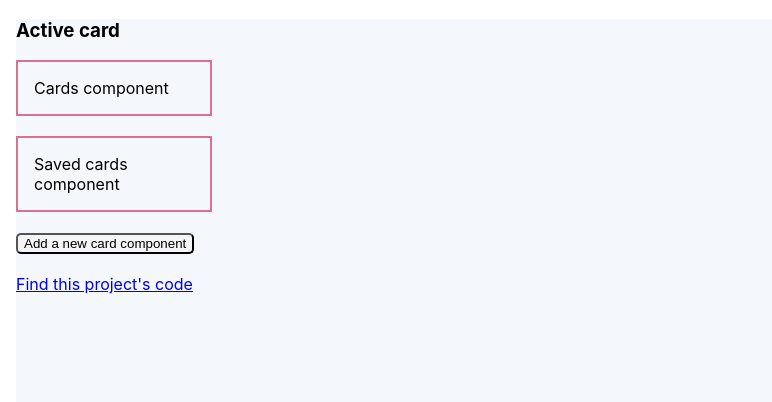
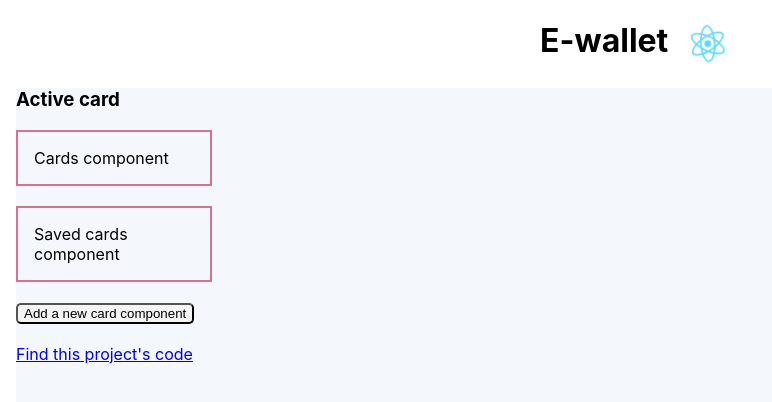
Before and after one commit to tonilingardsson/e-wallet-react, a React (Create React App) app: page / in a window 1280 px wide. Shown: the top 402 px of the page, without its empty margins (0-772 px from the left). Built offline with nearby package versions, Linux system fonts and the light colour scheme.

Commit message:
Updated initial index with the new app content.

```diff
--- a/src/index.css
+++ b/src/index.css
@@ -11,3 +11,35 @@ code {
   font-family: source-code-pro, Menlo, Monaco, Consolas, 'Courier New',
     monospace;
 }
+
+.App-logo {
+  max-width: 2em;
+  max-height: fit-content;
+  vertical-align: middle;
+  animation: logoRotate 2s linear infinite;
+}
+
+@keyframes logoRotate {
+  from {
+    transform: rotate(0deg);
+  }
+  to {
+    transform: rotate(360deg);
+  }
+}
+
+h1 {
+  text-align: center;
+  animation: fadeInDown 0.8s ease-out;
+}
+
+@keyframes fadeInDown {
+  from {
+    opacity: 0;
+    transform: translateY(-20px);
+  }
+  to {
+    opacity: 1;
+    transform: translateY(0);
+  }
+}
--- a/src/index.js
+++ b/src/index.js
@@ -3,10 +3,14 @@ import ReactDOM from 'react-dom/client';
 import './index.css';
 import App from './App';
 import reportWebVitals from './reportWebVitals';
+import logo from './logo.svg';
+
 
 const root = ReactDOM.createRoot(document.getElementById('root'));
 root.render(
   <React.StrictMode>
+    <h1 className="heading h1">E-wallet         <img src={logo} className="App-logo" alt="logo" />
+</h1>
     <App />
   </React.StrictMode>
 );
```
